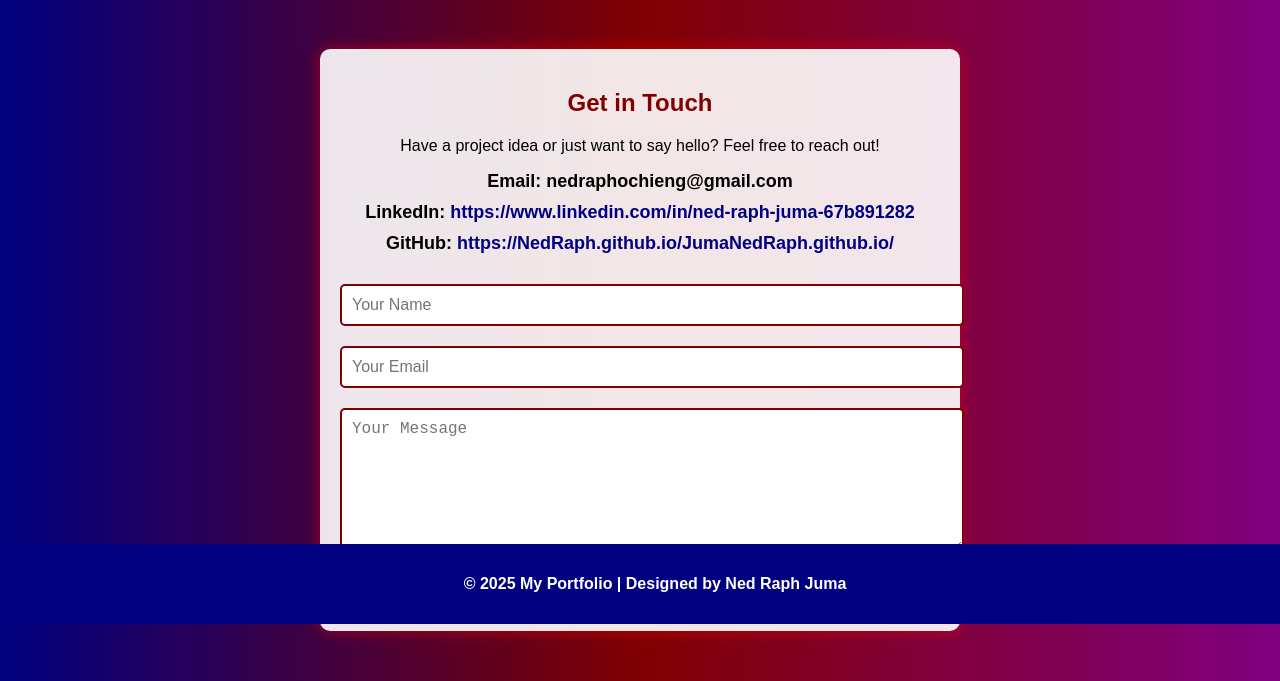
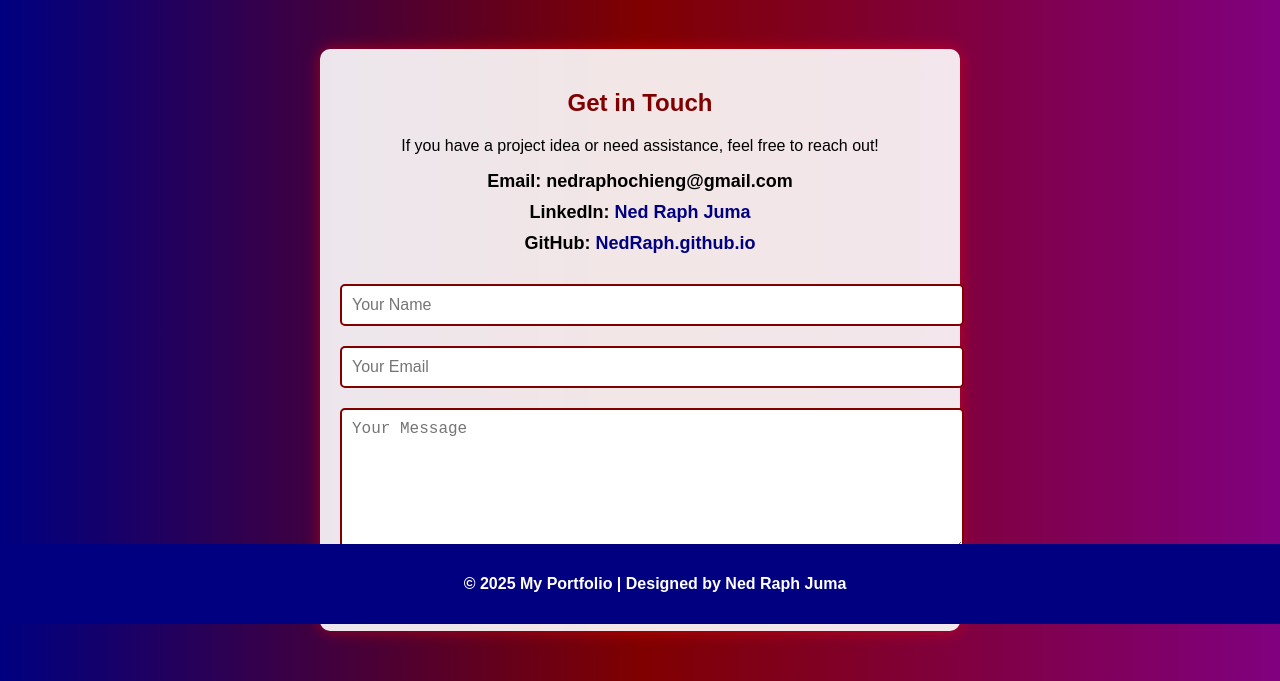
Before and after one commit to NedRaph/JumaNedRaph.github.io, a plain HTML site: page contact.html in a window 1280 px wide. Shown: the part 176-857 px from the top of the page. Drawn offline with Linux system fonts and the light colour scheme.

Commit message:
Update contact.html

```diff
--- a/contact.html
+++ b/contact.html
@@ -19,12 +19,12 @@
 
     <section class="contact-container">
         <h2>Get in Touch</h2>
-        <p>Have a project idea or just want to say hello? Feel free to reach out!</p>
+        <p>If you have a project idea or need assistance, feel free to reach out!</p>
 
         <div class="contact-info">
             <p><strong>Email:</strong> nedraphochieng@gmail.com</p>
-            <p><strong>LinkedIn:</strong> <a href="#">https://www.linkedin.com/in/ned-raph-juma-67b891282</a></p>
-            <p><strong>GitHub:</strong> <a href="#">https://NedRaph.github.io/JumaNedRaph.github.io/</a></p>
+            <p><strong>LinkedIn:</strong> <a href="#">Ned Raph Juma</a></p>
+            <p><strong>GitHub:</strong> <a href="#">NedRaph.github.io</a></p>
         </div>
 
         <form class="contact-form">
```
